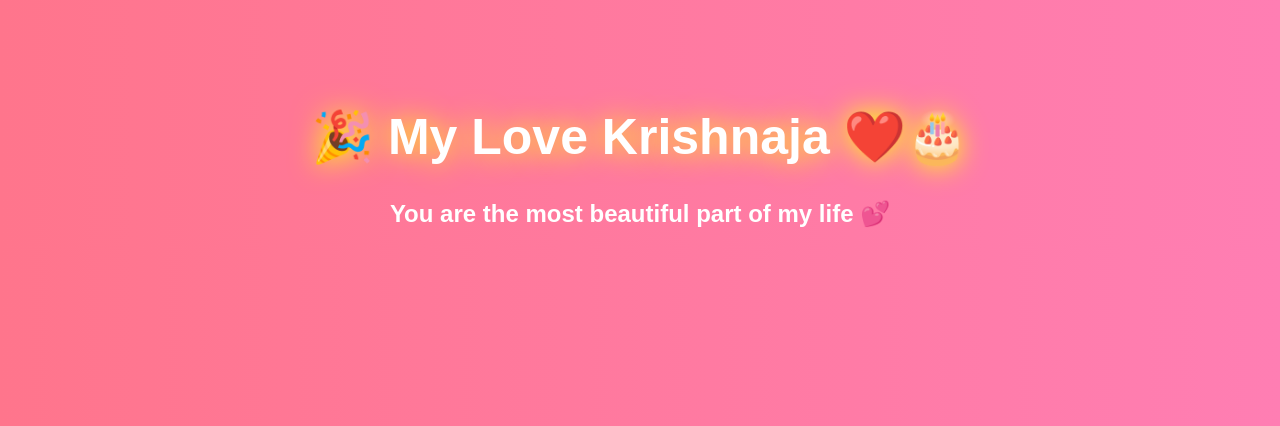
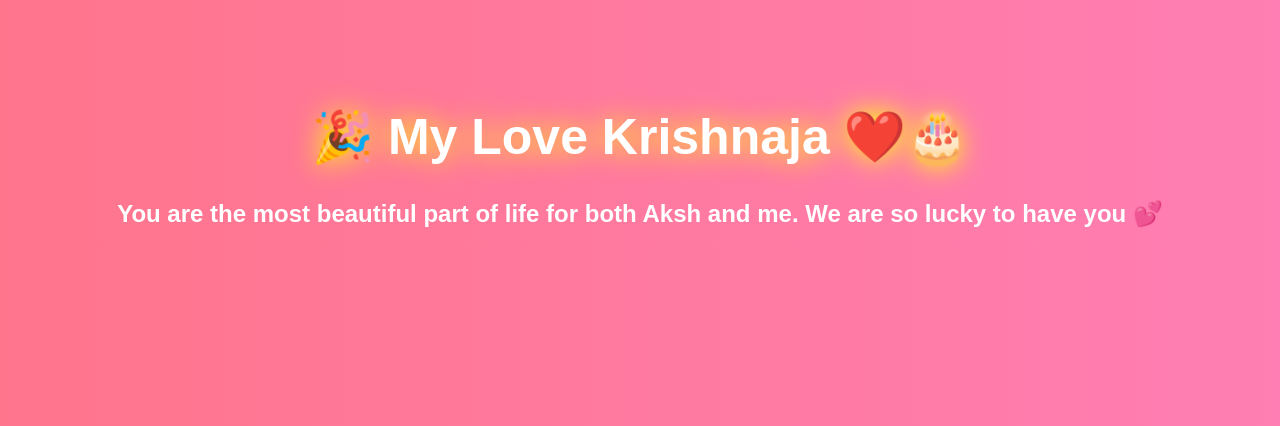
Before and after one commit to navinkp6tcs/birthday-app, a Flask app: page / in a window 1280 px wide. Shown: the part 148-574 px from the top of the page. Run offline with Flask 3, Linux system fonts and the light colour scheme.

Commit message:
Update index.html

```diff
--- a/templates/index.html
+++ b/templates/index.html
@@ -1,7 +1,7 @@
 <!DOCTYPE html>
 <html>
 <head>
-    <title>Happy Birthday ❤️</title>
+    <title>You are the sun shine of our family ❤️</title>
     <style>
         body {
             margin: 0;
@@ -43,7 +43,7 @@
 <body>
 
     <h1>🎉 My Love Krishnaja ❤️🎂</h1>
-    <h2>You are the most beautiful part of my life 💕</h2>
+    <h2>You are the most beautiful part of life for both Aksh and me. We are so lucky to have you 💕</h2>
 
     <!-- Background Music -->
     <audio autoplay loop>
@@ -58,4 +58,5 @@
     <div class="balloon" style="left:90%; background:purple;"></div>
 
 </body>
+
 </html>
```
